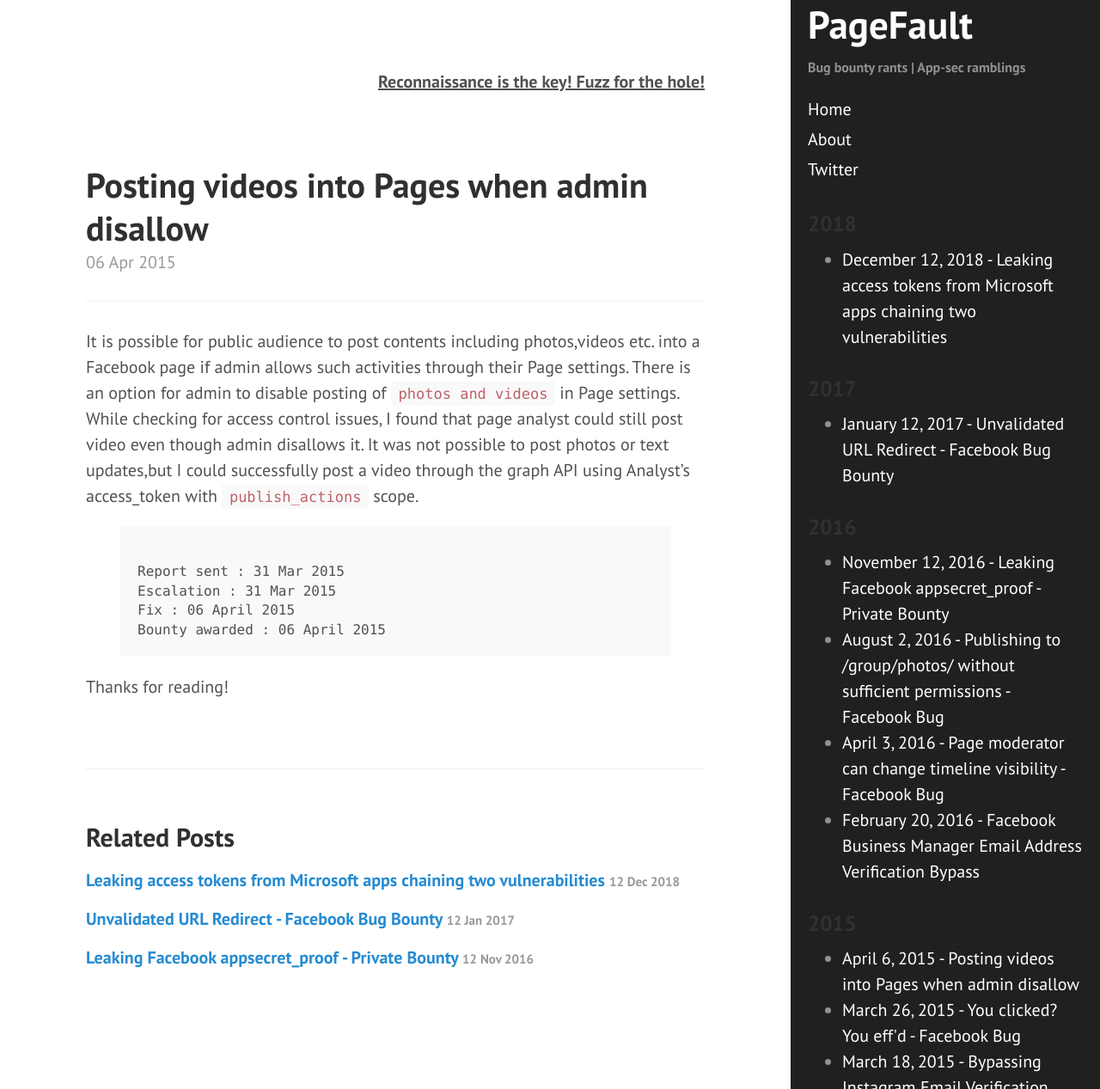
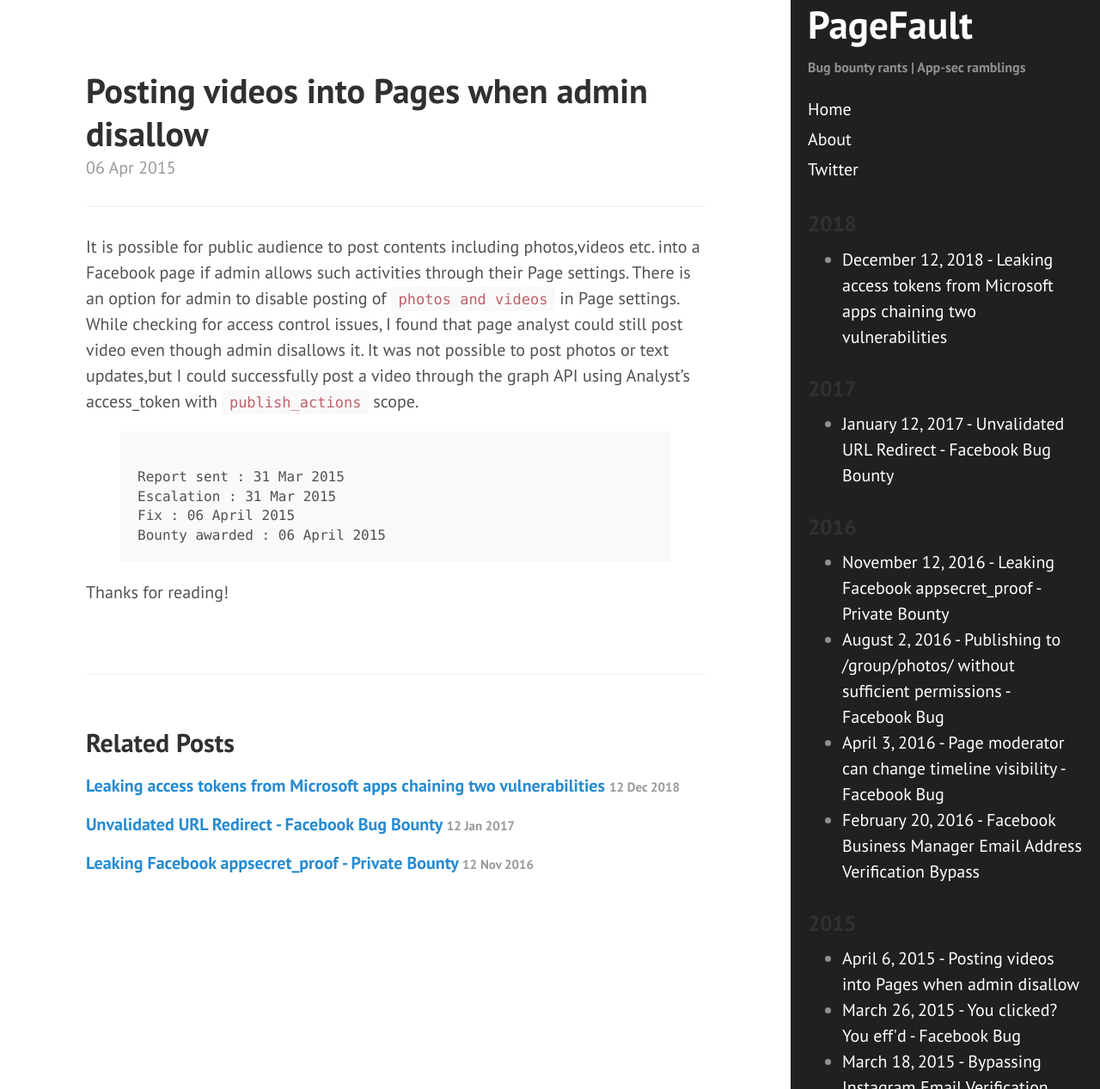
Before and after one commit to sahadnk72/sahadnk72.github.io, a Jekyll site: the page built from _posts/2015-04-06-posting-to-pages.md, in a window 1280 px wide and 1267 px high. Shown: the whole window at 86% size. Built offline with Jekyll 4.4.1, drawn with Linux system fonts in a browser that asks for light colours.

Commit message:
Update post.html

```diff
--- a/_layouts/post.html
+++ b/_layouts/post.html
@@ -2,8 +2,6 @@
 layout: default
 ---
 
-
-<p align="right"><b><u>Reconnaissance is the key!  Fuzz for the hole!</u></b></p><br><br>
 <div class="post">
   <h1 class="post-title">{{ page.title }}</h1>
   <span class="post-date">{{ page.date | date_to_string }}</span>
```
